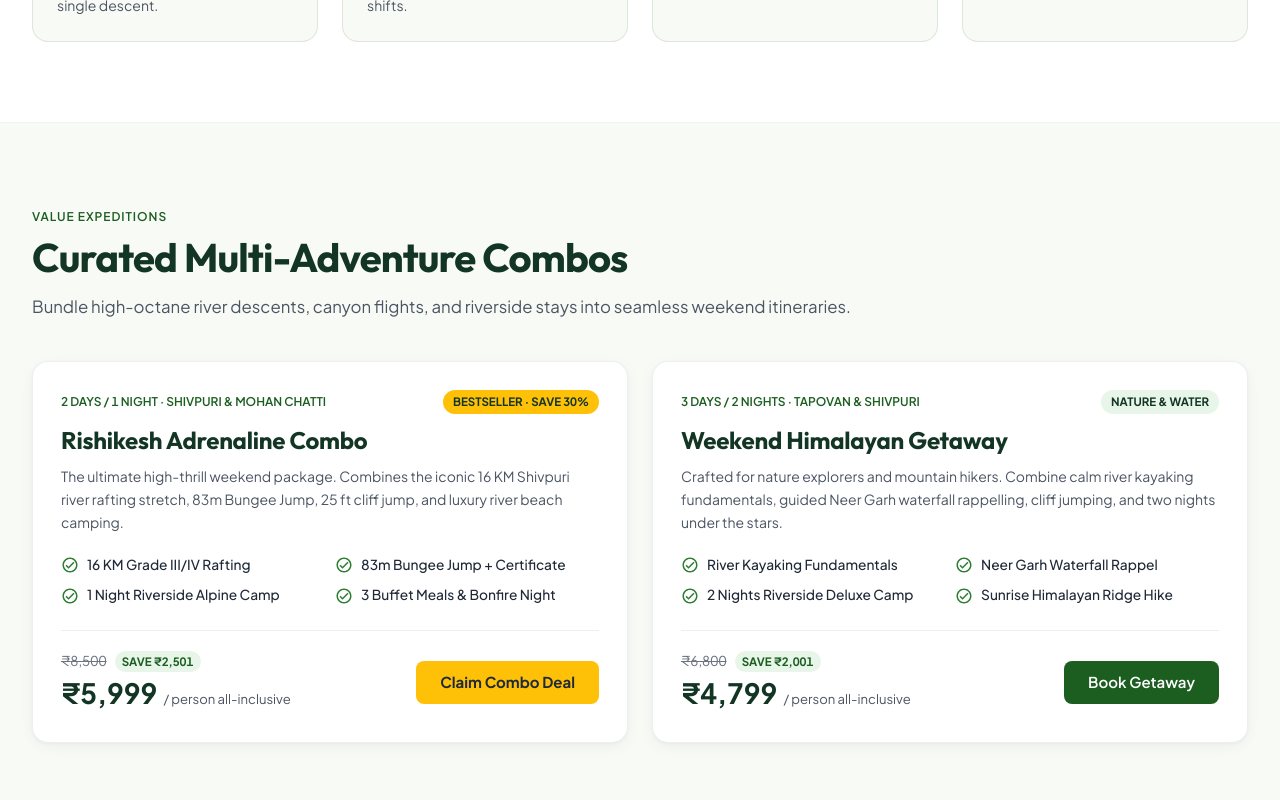
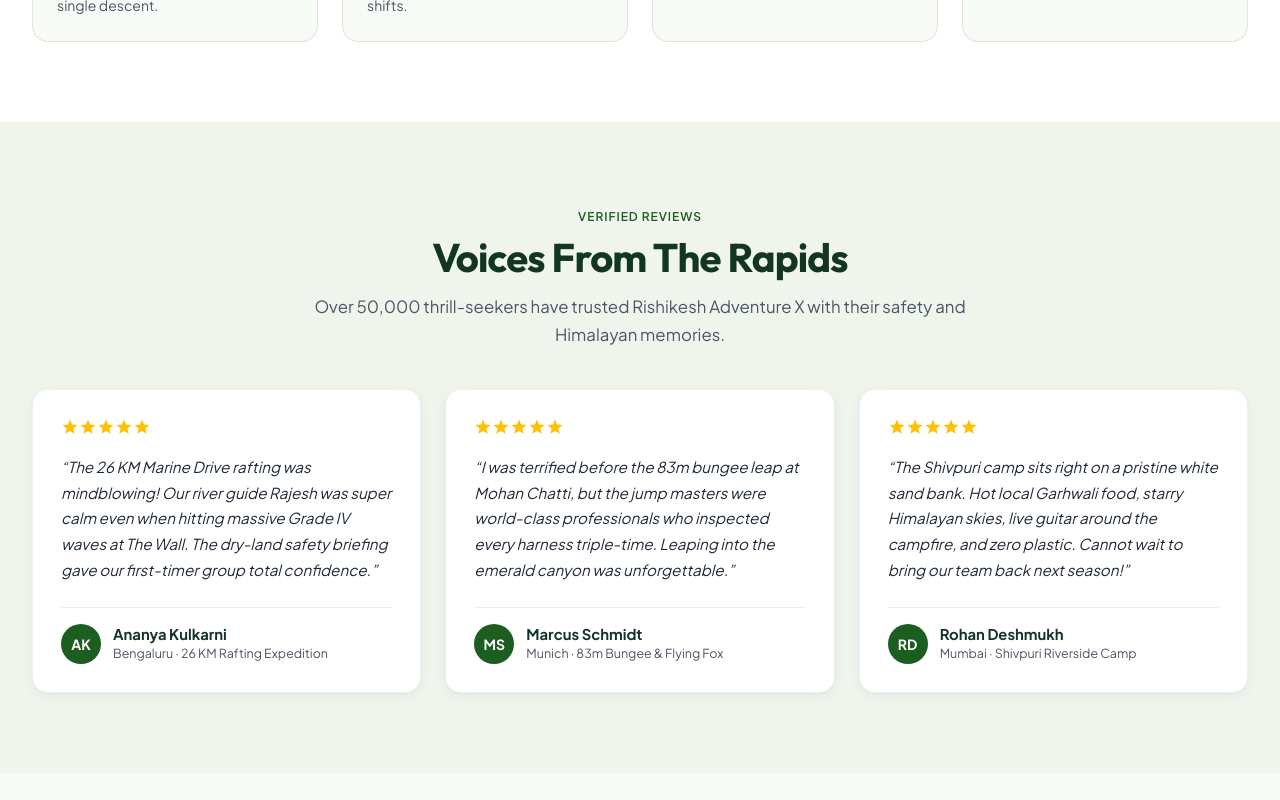
Before and after one commit to sandeep0231/RAX, a React (Vite) app: page / in a window 1280 px wide. Shown: the part 2040-2840 px from the top of the page. Built offline with nearby package versions, Linux system fonts and the light colour scheme.

Commit message:
comment out   current multi-adventure combos section it is just like offer or pkg kind of thing

```diff
--- a/src/pages/Home/Home.tsx
+++ b/src/pages/Home/Home.tsx
@@ -340,7 +340,7 @@ export const Home: React.FC = () => {
       </Box>
 
       {/* 4. Popular Adventure Packages */}
-      <Container maxWidth="xl" sx={{ py: { xs: 7, md: 10 }, px: { xs: 2, sm: 3, md: 4 } }}>
+      {/* <Container maxWidth="xl" sx={{ py: { xs: 7, md: 10 }, px: { xs: 2, sm: 3, md: 4 } }}>
         <SectionTitle
           eyebrow="Value Expeditions"
           title="Curated Multi-Adventure Combos"
@@ -487,7 +487,7 @@ export const Home: React.FC = () => {
             </Grid>
           ))}
         </Grid>
-      </Container>
+      </Container> */}
 
       {/* 5. Customer Testimonials */}
       <Box sx={{ bgcolor: '#EFF5EC', py: { xs: 7, md: 10 } }}>
```
